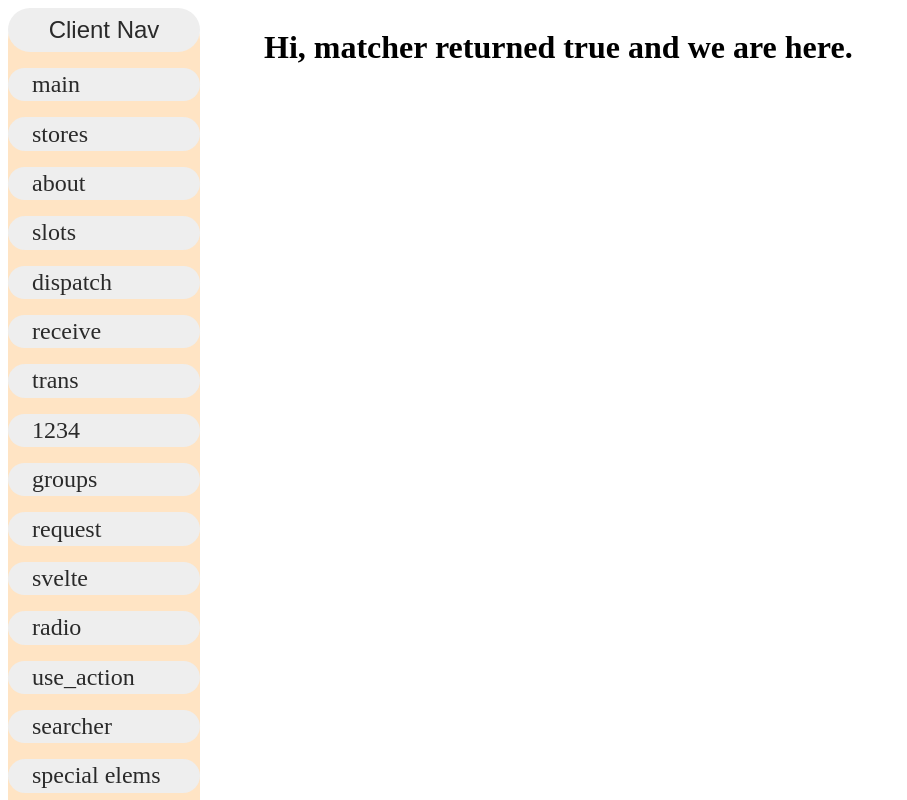
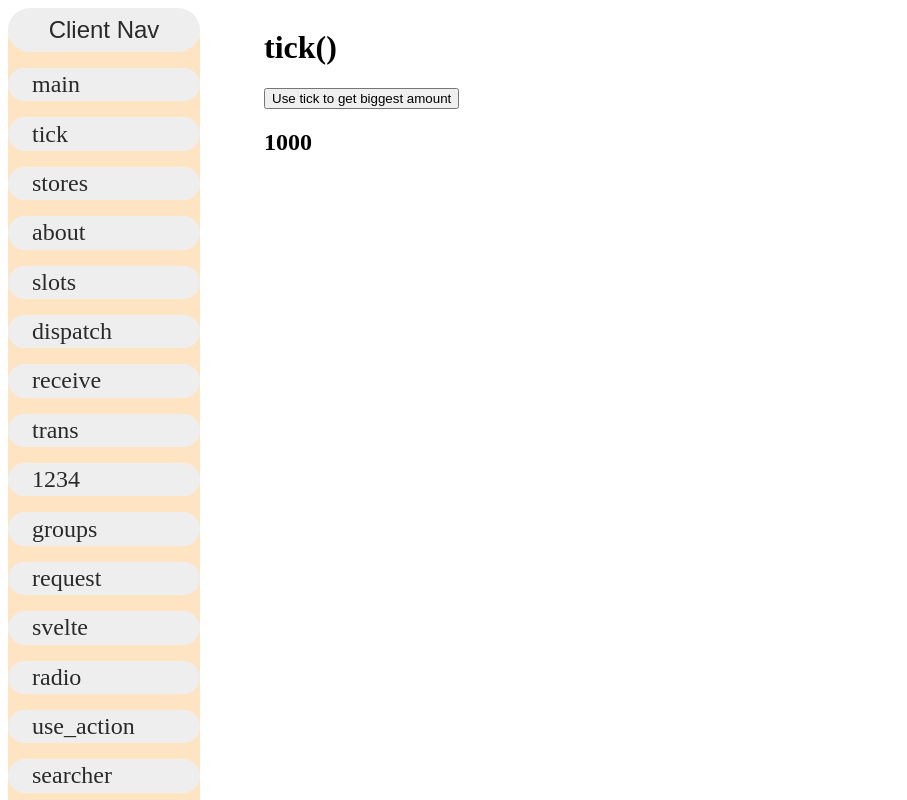
Before and after one commit to Waldemar-00/Svelte-Sveltekit, a SvelteKit app: page /tick in a window 1280 px wide. Shown: the top 800 px of the page, without its empty margins (0-907 px from the left). Built offline with nearby package versions, Linux system fonts and the light colour scheme.

Commit message:
Function tick() from 'svelte'.

```diff
--- a/src/routes/+layout.svelte
+++ b/src/routes/+layout.svelte
@@ -24,6 +24,7 @@
 	<nav style="--toggle:{toggle}; --pointer:{disabled}">
 		<button class="spred" on:click={toggleDisplay}>Client Nav</button>
 		<a href="/">main</a>
+		<a href="/tick">tick</a>
 		<a href="/stores">stores</a>
 		<a href="/about/?size=43">about</a>
 		<a href="/slots">slots</a>
--- /dev/null
+++ b/src/routes/tick/+page.svelte
@@ -0,0 +1,18 @@
+<script>
+	// @ts-nocheck
+
+	import { tick } from 'svelte';
+	let count = 1000;
+	let text = '';
+	async function usingTick() {
+		count = count + 4000;
+		await tick(); //await DOM update!!!
+		text = document.querySelector('h2')?.textContent;
+		count = count + 1000;
+	}
+</script>
+
+<h1>tick()</h1>
+<button on:click={usingTick}>Use tick to get biggest amount</button>
+<h2>{count}</h2>
+<h2>{text}</h2>
```
